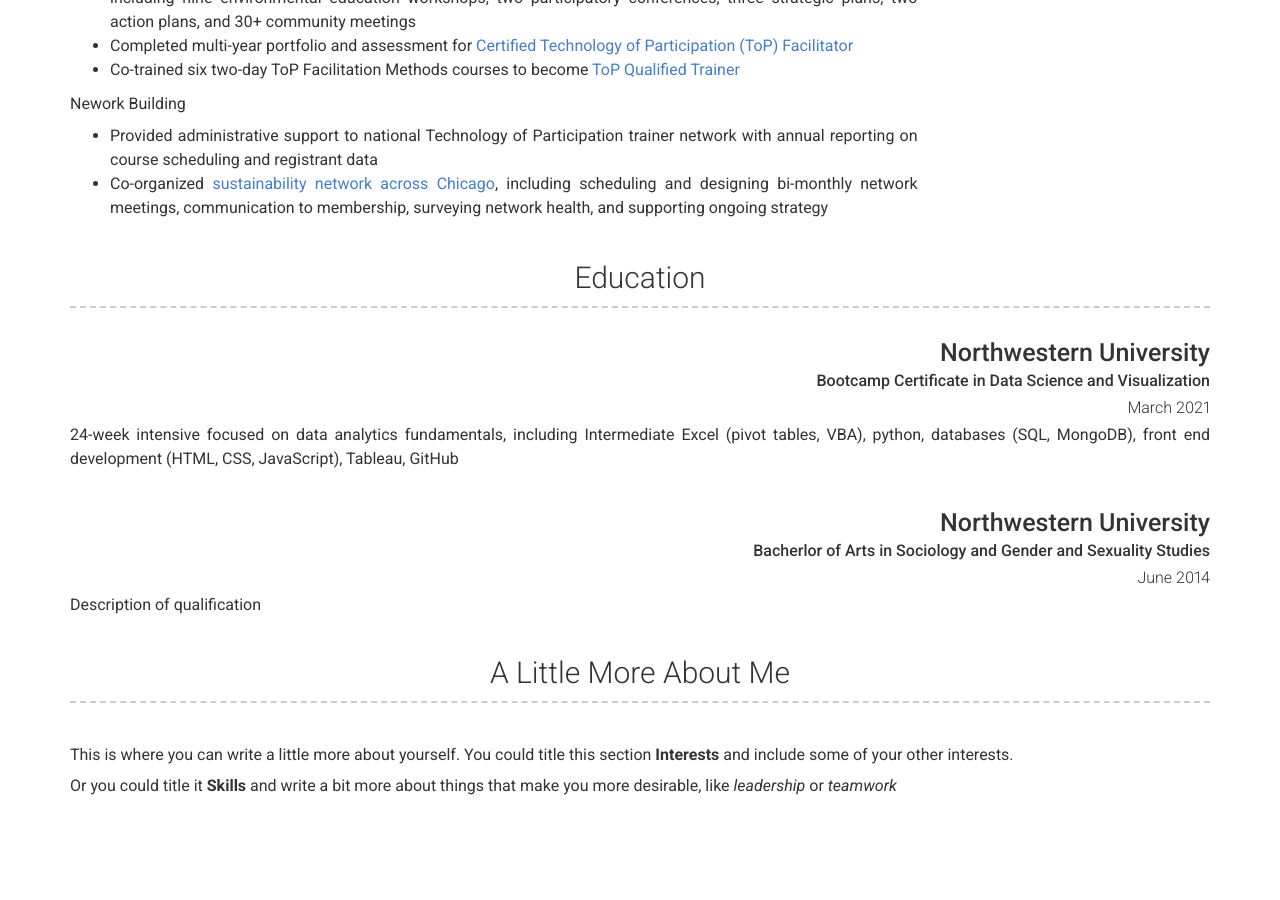
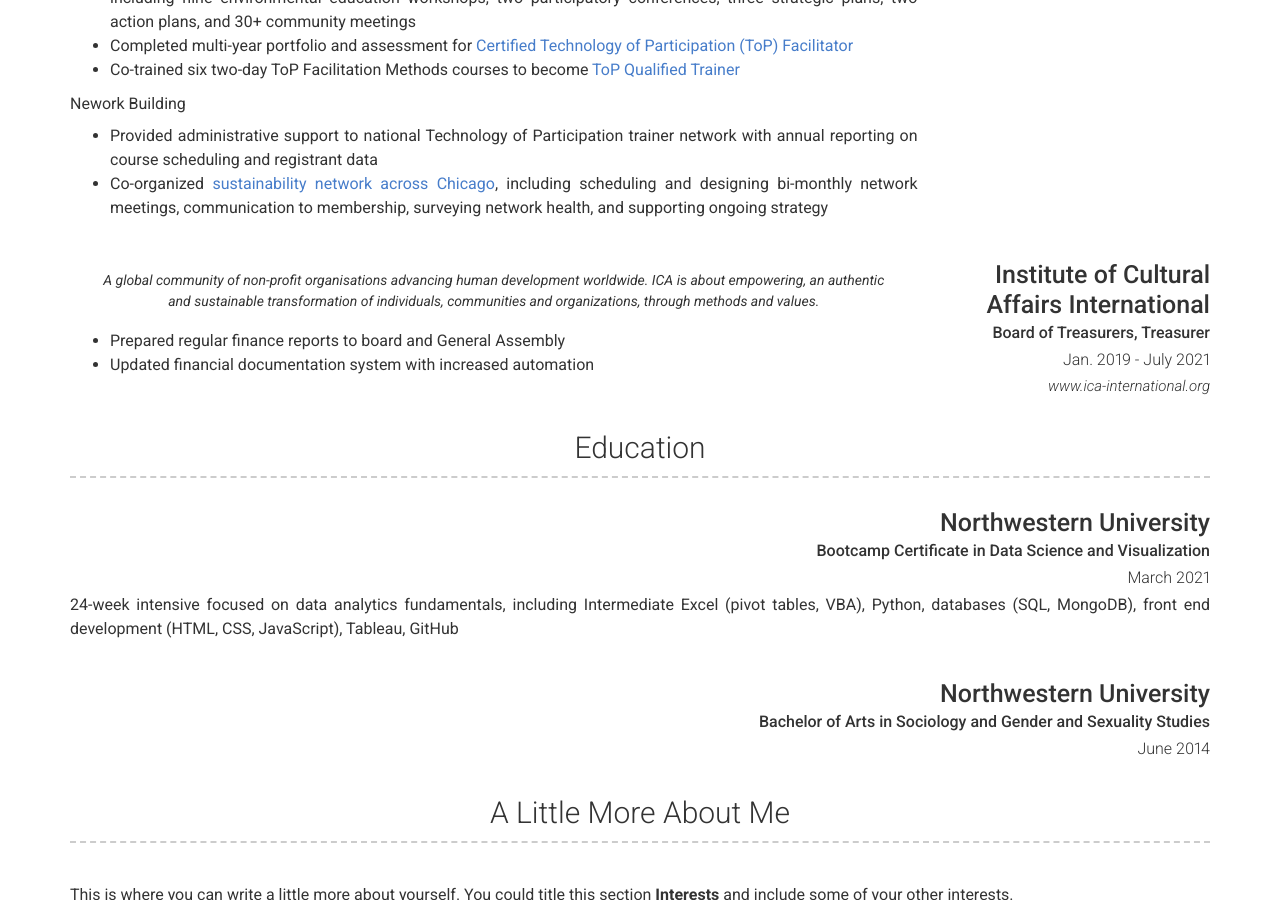
Before and after one commit to samanthasains/samanthasains.github.io, a Jekyll site: the page built from index.md, in a window 1280 px wide and 900 px high, scrolled down 1373 px. Built offline with Jekyll 4.4.1, drawn with Linux system fonts in a browser that asks for light colours; nearby versions of some CDN libraries.

Commit message:
Update _config.yml

```diff
--- a/_config.yml
+++ b/_config.yml
@@ -85,6 +85,16 @@
           Nework Building
           - Provided administrative support to national Technology of Participation trainer network with annual reporting on course scheduling and registrant data
           - Co-organized [sustainability network across Chicago](https://chicagoleaders.net/), including scheduling and designing bi-monthly network meetings, communication to membership, surveying network health, and supporting ongoing strategy
+      - layout: right
+        title: Institute of Cultural Affairs International
+        sub_title: Board of Treasurers, Treasurer
+        caption: Jan. 2019 - July 2021
+        link: www.ica-international.org
+        quote: >
+          A global community of non-profit organisations advancing human development worldwide. ICA is about empowering, an authentic and sustainable transformation of individuals, communities and organizations, through methods and values.
+        description: |
+          - Prepared regular finance reports to board and General Assembly
+          - Updated financial documentation system with increased automation
   - title: Education
     layout: list
     content:
@@ -93,13 +103,11 @@
         sub_title: Bootcamp Certificate in Data Science and Visualization
         caption: March 2021
         description: |
-          24-week intensive focused on data analytics fundamentals, including Intermediate Excel (pivot tables, VBA), python, databases (SQL, MongoDB), front end development (HTML, CSS, JavaScript), Tableau, GitHub
+          24-week intensive focused on data analytics fundamentals, including Intermediate Excel (pivot tables, VBA), Python, databases (SQL, MongoDB), front end development (HTML, CSS, JavaScript), Tableau, GitHub
       - layout: top-right
         title: Northwestern University
-        sub_title: Bacherlor of Arts in Sociology and Gender and Sexuality Studies
+        sub_title: Bachelor of Arts in Sociology and Gender and Sexuality Studies
         caption: June 2014
-        description: | # this will include new lines to allow paragraphs
-          Description of qualification
 
   - title: A Little More About Me
     layout: text
```
